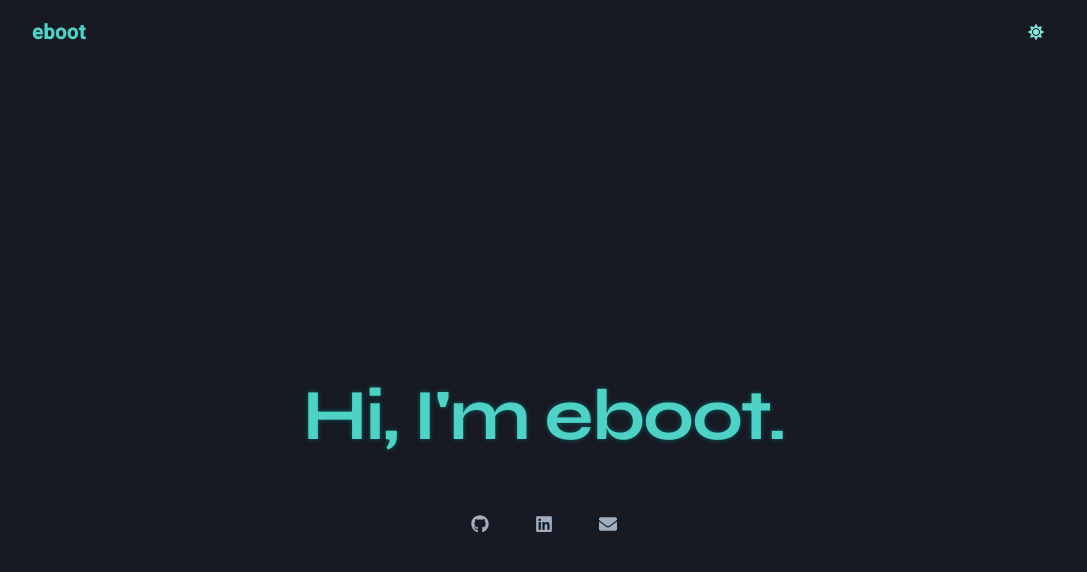
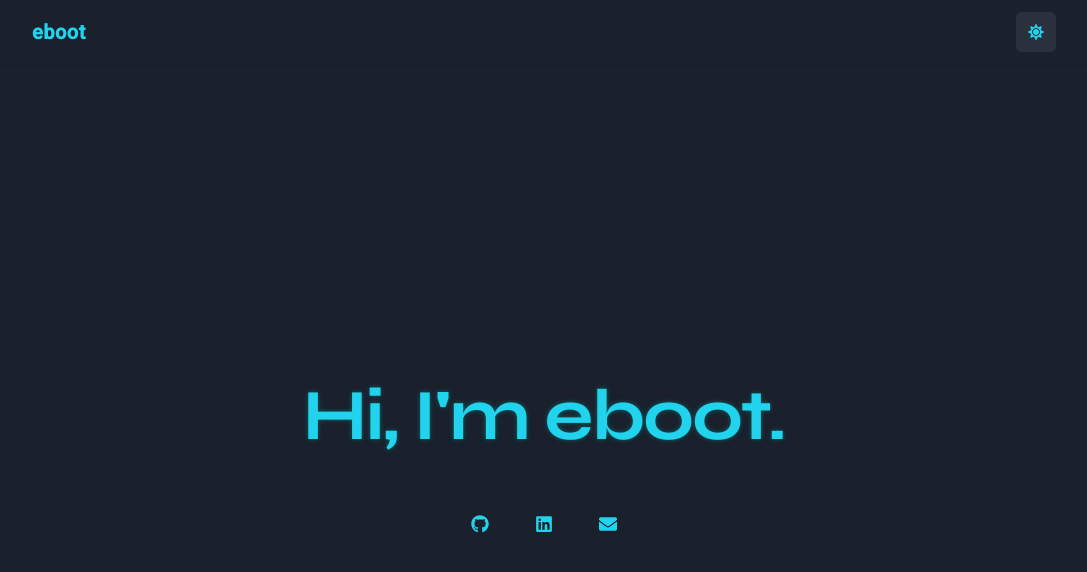
Before and after one commit to e-boot/ebootSite, a React (Vite) app: page / in a window 1280 px wide. Shown: the top 572 px of the page, without its empty margins (96-1183 px from the left). Built offline with nearby package versions, Linux system fonts and the light colour scheme.

Commit message:
create bg dark, light on theme,added a common color to use accross an ajust to light and dark mode

```diff
--- a/src/components/ProjectCard.jsx
+++ b/src/components/ProjectCard.jsx
@@ -1,26 +1,28 @@
 import { Box, Heading, Text, Stack, Link, useColorModeValue } from '@chakra-ui/react';
 
 export default function ProjectCard({ title, description, link }) {
+   const bg = useColorModeValue('background.light, background.dark');
+
   return (
     <Box
       p={5}
       borderWidth="1px"
       rounded="lg"
-      bg={useColorModeValue('white', 'gray.800')}
+      bg={bg}
       shadow="md"
       _hover={{ shadow: 'lg', transform: 'translateY(-2px)' }}
       transition="all 0.2s"
     >
-      <Stack spacing={3}>
-        <Heading size="md" fontWeight="bold" mb={2} color="teal.500">{title}</Heading>
+      <Stack spacing={4}>
+        <Heading size="md" fontWeight="bold" mb={2} color="accent.800" _dark={{color:"accent.200"}}>{title}</Heading>
        <Text fontSize="sm" color="gray.600" _dark={{ color: 'gray.400' }} lineHeight="1.5">
             {description}
         </Text>
         <Link
 
           href={link}
-          color="teal.400"
-          _hover={{color:"teal.300"}}
+           color= "accent.800"
+          _hover={{color:"accent.300"}}
           fontWeight="medium"
           isExternal
 
--- a/src/components/Socials.jsx
+++ b/src/components/Socials.jsx
@@ -7,41 +7,41 @@ export default function Socials(){
         <>
                <HStack spacing={4} justify="center">
           <Tooltip label="GitHub" hasArrow>
-            <Link color="teal.400" _hover={{color:"teal.300"}} href="https://github.com/e-boot" isExternal>
+            <Link href="https://github.com/e-boot" isExternal>
               <IconButton
                 icon={<FaGithub />}
                 aria-label="GitHub"
                 variant="ghost"
                 size="lg"
-                _hover={{ color: 'teal.500' }}
-                color="gray.600"
-                _dark={{ color: 'gray.400', _hover: { color: 'teal.300' } }}
+               color= "accent.800"
+                _hover={{ color: 'accent.400' }}
+                _dark={{ color: 'accent.400', _hover: { color: 'accent.800' } }}
               />
             </Link>
           </Tooltip>
           <Tooltip label="LinkedIn" hasArrow>
-            <Link  color="teal.400" _hover={{color:"teal.300"}} href="https://linkedin.com/in/eliobotas" isExternal>
+            <Link  href="https://linkedin.com/in/eliobotas" isExternal>
               <IconButton
                 icon={<FaLinkedin />}
                 aria-label="LinkedIn"
                 variant="ghost"
                 size="lg"
-                _hover={{ color: 'teal.500' }}
-                color="gray.600"
-                _dark={{ color: 'gray.400', _hover: { color: 'teal.300' } }}
+                color= "accent.800"
+                _hover={{ color: 'accent.400' }}
+                _dark={{ color: 'accent.400', _hover: { color: 'accent.800' } }}
               />
             </Link>
           </Tooltip>
           <Tooltip label="Email" hasArrow>
-            <Link  color="teal.400" _hover={{color:"teal.300"}} href="mailto:eliobotas@gmail.com">
+            <Link  href="mailto:eliobotas@gmail.com">
               <IconButton
                 icon={<FaEnvelope />}
                 aria-label="Email"
                 variant="ghost"
                 size="lg"
-                _hover={{ color: 'teal.500' }}
-                color="gray.600"
-                _dark={{ color: 'gray.400', _hover: { color: 'teal.300' } }}
+               color= "accent.800"
+                _hover={{ color: 'accent.400' }}
+                _dark={{ color: 'accent.400', _hover: { color: 'accent.800' } }}
 
               />
             </Link>
--- a/src/sections/AboutSection.jsx
+++ b/src/sections/AboutSection.jsx
@@ -1,6 +1,8 @@
-import { Box, Heading, Text, Stack, Avatar } from '@chakra-ui/react';
+import { Box, Heading, Text, Stack, Avatar, useColorModeValue } from '@chakra-ui/react';
 
 export default function AboutSection() {
+  const bg = useColorModeValue('background.light, background.dark');
+
   return (
     <Box
       as="section"
@@ -11,8 +13,7 @@ export default function AboutSection() {
       justifyContent="center"
       py={8}
       px={4}
-      bg="white"
-      _dark={{ bg: 'gray.800' }}
+      bg={bg}
       scrollSnapAlign="start"
     >
       <Stack spacing={6} maxW="2xl" mx="auto" textAlign="center">
@@ -20,17 +21,18 @@ export default function AboutSection() {
           size="2xl"
           fontWeight="extrabold"
           letterSpacing="wide"
-          color= "teal.200"
+          color= "accent.800"
+          _dark={{color: "accent.500"}}
         >
           About Me
         </Heading>
    <Text
   fontSize={{base: 'md' , md:'lg'}}
   color="gray.700"
-  _dark={{ color: 'gray.300' }}
+  _dark={{ color:"gray.400" }}
   lineHeight="tall"
   letterSpacing="wide"
-  fontWeight="medium"
+  fontWeight="small"
 >
  I'm a junior full-stack developer based in Portugal.
 I enjoy coding and learning — I've been grinding and will keep at it.
--- a/src/sections/HeroSection.jsx
+++ b/src/sections/HeroSection.jsx
@@ -1,8 +1,9 @@
-import { Box, Heading, Stack } from '@chakra-ui/react';
+import { Box, Heading, Stack, useColorModeValue } from '@chakra-ui/react';
 
 import Socials from '../components/Socials.jsx';
 
 export default function HeroSection() {
+   const bg = useColorModeValue('background.light, background.dark');
   return (
     <Box
       as="section"
@@ -14,8 +15,7 @@ export default function HeroSection() {
       justifyContent="center"
       px={4}
       py={{base:16, md: 20}}
-      bg="gray.50"
-      _dark={{ bg: 'gray.900' }}
+      bg={bg}
     >
       <Stack spacing={8} textAlign="center">
         <Heading
@@ -23,8 +23,8 @@ export default function HeroSection() {
             fontWeight="extrabold"
             letterSpacing="tight"
             mb={4}
-            color="teal.400"
-            _dark={{ textShadow: '0 0 5px rgba(0, 128, 128, 0.7)', color:"teal.300"}}
+            color="accent.800"
+            _dark={{color:"accent.400", textShadow: '0 0 5px rgba(0, 128, 128, 0.7)'}}
             >
           Hi, I'm eboot.
         </Heading>
--- a/src/sections/Navbar.jsx
+++ b/src/sections/Navbar.jsx
@@ -15,7 +15,7 @@ import { FaSun, FaMoon } from 'react-icons/fa';
 const Links = ['Projects', 'About'];
 
 const NavLink = ({ children, onClick }) => {
-  const activeColor = useColorModeValue('gray.900', 'gray.300');
+  const bg = useColorModeValue('background.light, background.dark');
   return (
     <Link
       px={3}
@@ -25,8 +25,9 @@ const NavLink = ({ children, onClick }) => {
       color={useColorModeValue('gray.700', 'gray.400')}
       _hover={{
         textDecoration: 'none',
-        bg: useColorModeValue('gray.200', 'gray.700'),
-        color: activeColor,
+        bg:{bg},
+        color: "accent.800",
+        _dark:"accent.400"
       }}
       href={`#${children.toLowerCase()}`}
       onClick={onClick}
@@ -37,6 +38,7 @@ const NavLink = ({ children, onClick }) => {
 };
 
 export default function Navbar() {
+   const bg = useColorModeValue('background.light, background.dark');
   const { isOpen, onOpen, onClose } = useDisclosure();
   const { colorMode, toggleColorMode } = useColorMode();
 
@@ -46,10 +48,10 @@ export default function Navbar() {
   };
 
   return (
+
     <Box
     as="nav"
-      bg="whiteAlpha.800"
-      _dark={{bg:"gray.900", backdropFilter:"blur(10px)"}}
+      bg={bg}
       px={6}
       boxShadow="sm"
       position="sticky"
@@ -66,10 +68,10 @@ export default function Navbar() {
         <Box
           fontWeight="extrabold"
           fontSize="xl"
-          color="teal.300"
+          color="accent.800"
+          _dark={{color:"accent.400"}}
           letterSpacing="wide"
           cursor="pointer"
-          _hover={{ color:"teal.100" }}
           as="a"
           href="#home"
         >
@@ -90,9 +92,9 @@ export default function Navbar() {
             icon={colorMode === 'light' ? <FaMoon /> : <FaSun />}
             aria-label="Toggle Dark Mode"
             onClick={toggleColorMode}
-            color="teal.200"
-            bg="transparent"
-            _hover={{ color: 'teal.100' }}
+            color="accent.800"
+            _dark={{color:"accent.400"}}
+            bg={bg}
           />
 
           {/* Hamburger only on mobile */}
@@ -102,9 +104,9 @@ export default function Navbar() {
             aria-label="Toggle Menu"
             display={{ md: 'none' }}
             onClick={isOpen ? onClose : onOpen}
-            color={useColorModeValue('gray.900', 'gray.100')}
-            bg="transparent"
-            _hover={{ bg: useColorModeValue('gray.300', 'gray.700') }}
+            color= "accent.800"
+            _dark={{color:"accent.400"}}
+            bg={bg}
           />
         </Flex>
       </Flex>
@@ -114,7 +116,7 @@ export default function Navbar() {
         <Box
           pb={4}
           display={{ md: 'none' }}
-          bg={useColorModeValue('gray.200', 'gray.800')}
+          bg={bg}
         >
           <Stack as="nav" spacing={3} px={4}>
             {Links.map((link) => (
--- a/src/sections/ProjectSection.jsx
+++ b/src/sections/ProjectSection.jsx
@@ -1,15 +1,15 @@
-import { Box, Heading, SimpleGrid } from '@chakra-ui/react';
+import { Box, Heading, SimpleGrid, useColorModeValue } from '@chakra-ui/react';
 import ProjectCard from '../components/ProjectCard.jsx'
 
 const projects = [
   {
-    title: 'This personal website',
-    description: 'A responsive website built with React and Chakra UI.',
+    title: 'This site',
+    description:'this site guithub. Built with React and Chakra UI.',
     link: 'https://github.com/e-boot/ebootSite',
   },
   {
     title: 'ecryptor',
-    description:'CLI Tool for file encryption',
+    description:'CLI Tool for file encryption built with Java.',
     link: 'https://github.com/e-boot/ecryptor',
   },
   {
@@ -20,6 +20,7 @@ const projects = [
 ];
 
 export default function ProjectSection() {
+   const bg = useColorModeValue('background.light, background.dark');
   return (
     <Box as="section"
       id="projects"
@@ -28,7 +29,9 @@ export default function ProjectSection() {
       px={6}
       maxW="container.lg"
       minH= "100vh"
-      mx="auto">
+      mx="auto"
+      bg={bg}
+    >
     <Box w="full">
         <Heading
       mb={12}
@@ -37,7 +40,8 @@ export default function ProjectSection() {
       fontWeight="extrabold"
       letterSpacing="tight"
       lineHeight="short"
-        color= "teal.300"
+        color= "accent.800"
+        _dark={{color:"accent.300"}}
       >
         Projects
       </Heading>
--- a/src/theme.jsx
+++ b/src/theme.jsx
@@ -9,6 +9,24 @@ const theme = extendTheme({
     heading: `'Syne', sans-serif`,
     body: `'Roboto', sans-serif`,
   },
+  colors: {
+    accent: {
+      100: "#CFFAFE",
+      200: "#A5F3FC",
+      300: "#67E8F9",
+      400: "#22D3EE",
+      500: "#06B6D4",
+      600: "#0891B2",
+      700: "#0E7490",
+      800: "#155E75",
+      900: "#164E63",
+    },
+      backgrounds: {
+      light: "#f9fafb",
+      dark: "#121212",
+    },
+  }
+
 
  });
 
```
